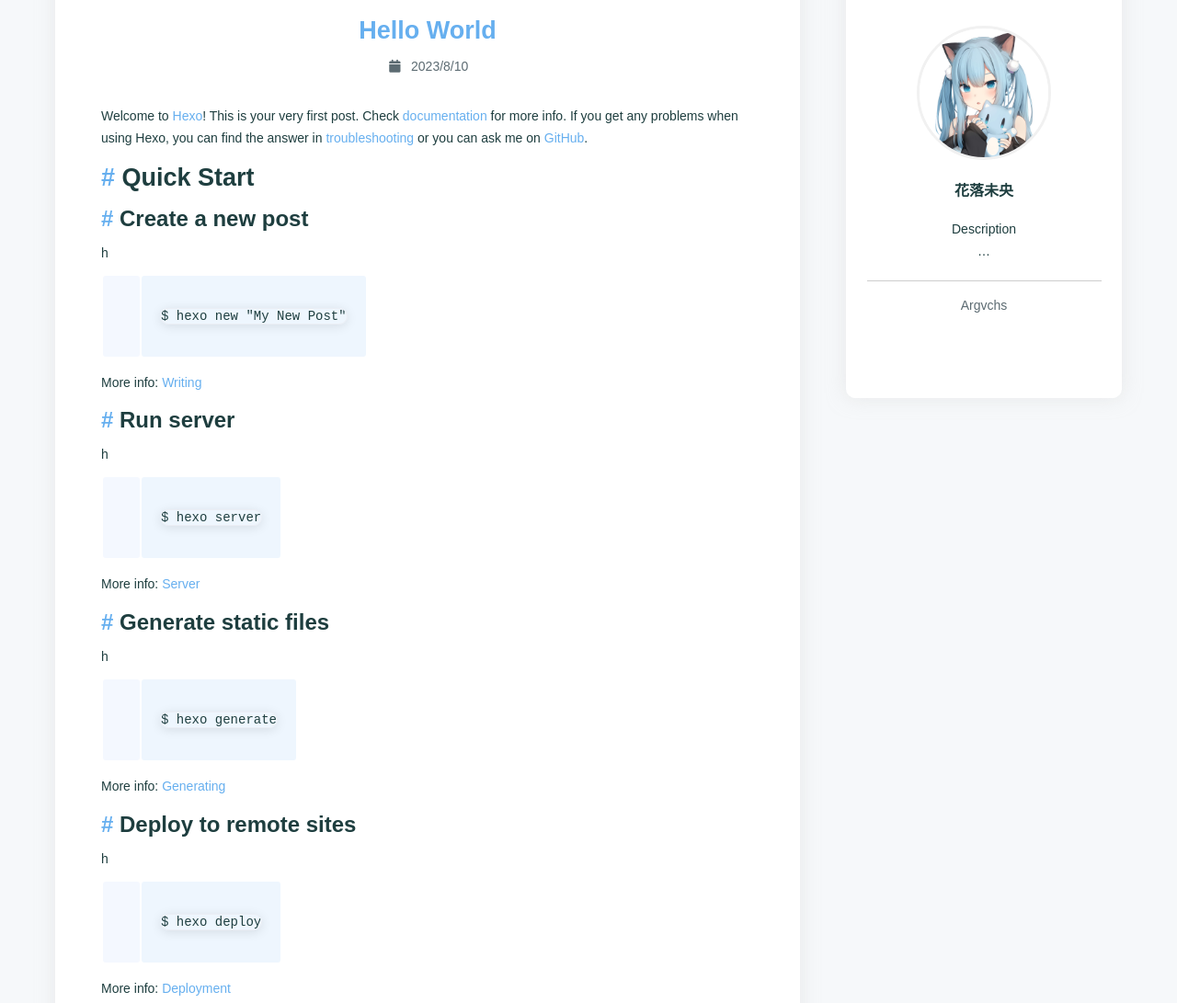
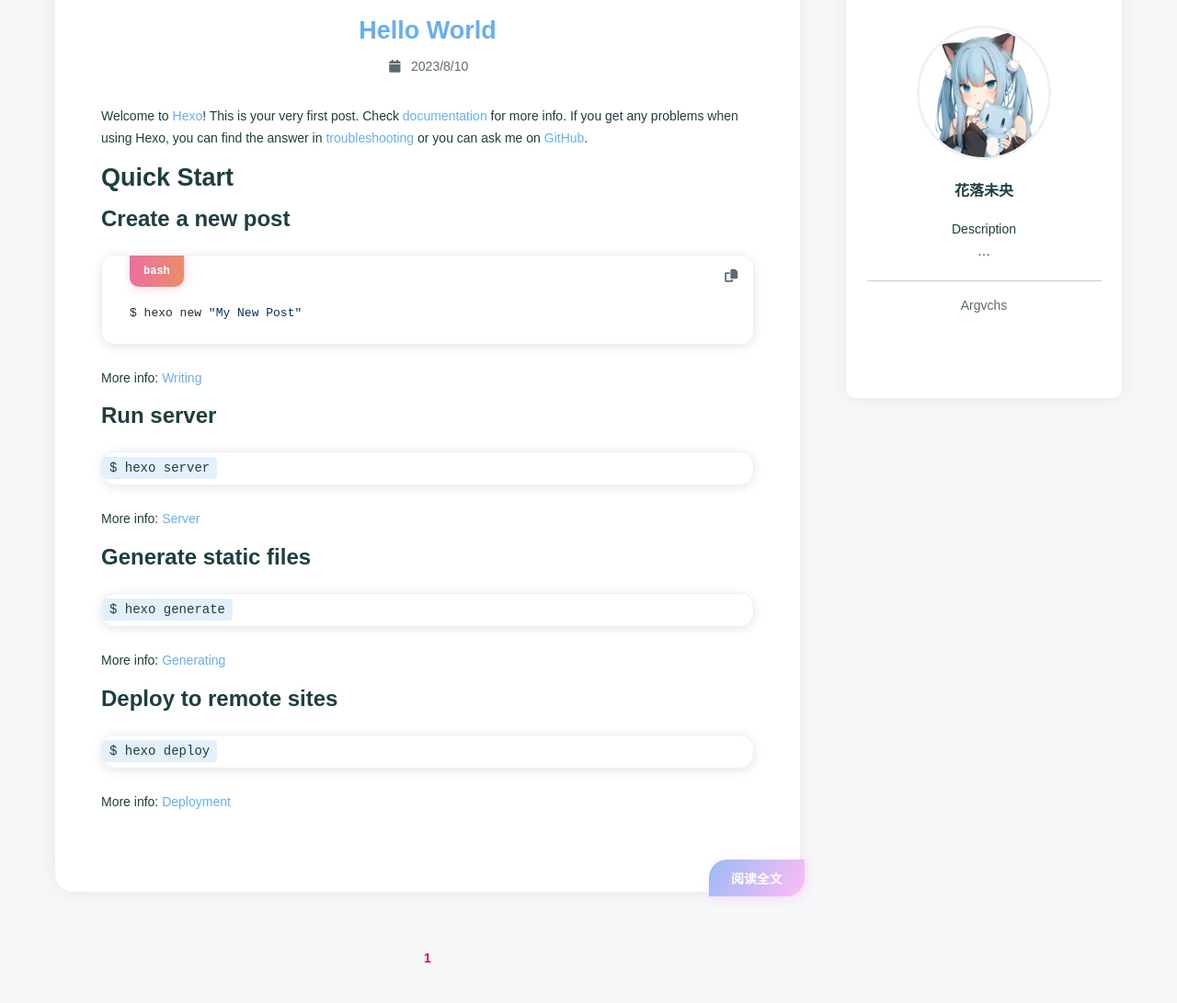
Before and after one commit to it-rui/it-rui.githup.io, a plain HTML site: page index.html in a window 1280 px wide. Shown: the part 867-1958 px from the top of the page at 92% size. Drawn offline with nearby package versions, Linux system fonts and the light colour scheme; a script that the page names is missing; a web font is replaced by a local one.

Commit message:
Site updated: 2023-08-10 15:25:28

```diff
--- a/index.html
+++ b/index.html
@@ -168,15 +168,18 @@
         <div class="content" v-pre>
 
             <p>Welcome to <a target="_blank" rel="noopener" href="https://hexo.io/">Hexo</a>! This is your very first post. Check <a target="_blank" rel="noopener" href="https://hexo.io/docs/">documentation</a> for more info. If you get any problems when using Hexo, you can find the answer in <a target="_blank" rel="noopener" href="https://hexo.io/docs/troubleshooting.html">troubleshooting</a> or you can ask me on <a target="_blank" rel="noopener" href="https://github.com/hexojs/hexo/issues">GitHub</a>.</p>
-<h2 id="quick-start"><a class="markdownIt-Anchor" href="#quick-start">#</a> Quick Start</h2>
-<h3 id="create-a-new-post"><a class="markdownIt-Anchor" href="#create-a-new-post">#</a> Create a new post</h3>
-<figure class="highlight bash"><figcaption data-lang="bash"><span>h</span></figcaption><table><tr><td data-num="1"></td><td><pre>$ hexo new <span class="token string">"My New Post"</span></pre></td></tr></table></figure><p>More info: <a target="_blank" rel="noopener" href="https://hexo.io/docs/writing.html">Writing</a></p>
-<h3 id="run-server"><a class="markdownIt-Anchor" href="#run-server">#</a> Run server</h3>
-<figure class="highlight bash"><figcaption data-lang="bash"><span>h</span></figcaption><table><tr><td data-num="1"></td><td><pre>$ hexo server</pre></td></tr></table></figure><p>More info: <a target="_blank" rel="noopener" href="https://hexo.io/docs/server.html">Server</a></p>
-<h3 id="generate-static-files"><a class="markdownIt-Anchor" href="#generate-static-files">#</a> Generate static files</h3>
-<figure class="highlight bash"><figcaption data-lang="bash"><span>h</span></figcaption><table><tr><td data-num="1"></td><td><pre>$ hexo generate</pre></td></tr></table></figure><p>More info: <a target="_blank" rel="noopener" href="https://hexo.io/docs/generating.html">Generating</a></p>
-<h3 id="deploy-to-remote-sites"><a class="markdownIt-Anchor" href="#deploy-to-remote-sites">#</a> Deploy to remote sites</h3>
-<figure class="highlight bash"><figcaption data-lang="bash"><span>h</span></figcaption><table><tr><td data-num="1"></td><td><pre>$ hexo deploy</pre></td></tr></table></figure><p>More info: <a target="_blank" rel="noopener" href="https://hexo.io/docs/one-command-deployment.html">Deployment</a></p>
+<h2 id="Quick-Start"><a href="#Quick-Start" class="headerlink" title="Quick Start"></a>Quick Start</h2><h3 id="Create-a-new-post"><a href="#Create-a-new-post" class="headerlink" title="Create a new post"></a>Create a new post</h3><pre><code class="bash">$ hexo new &quot;My New Post&quot;
+</code></pre>
+<p>More info: <a target="_blank" rel="noopener" href="https://hexo.io/docs/writing.html">Writing</a></p>
+<h3 id="Run-server"><a href="#Run-server" class="headerlink" title="Run server"></a>Run server</h3><pre><code class="bash">$ hexo server
+</code></pre>
+<p>More info: <a target="_blank" rel="noopener" href="https://hexo.io/docs/server.html">Server</a></p>
+<h3 id="Generate-static-files"><a href="#Generate-static-files" class="headerlink" title="Generate static files"></a>Generate static files</h3><pre><code class="bash">$ hexo generate
+</code></pre>
+<p>More info: <a target="_blank" rel="noopener" href="https://hexo.io/docs/generating.html">Generating</a></p>
+<h3 id="Deploy-to-remote-sites"><a href="#Deploy-to-remote-sites" class="headerlink" title="Deploy to remote sites"></a>Deploy to remote sites</h3><pre><code class="bash">$ hexo deploy
+</code></pre>
+<p>More info: <a target="_blank" rel="noopener" href="https://hexo.io/docs/one-command-deployment.html">Deployment</a></p>
 
 
         </div>
@@ -214,8 +217,7 @@
         </div>
         <div class="name">花落未央</div>
         <div class="description">
-            <p>Description<br>
-…</p>
+            <p>Description<br>…</p>
 
         </div>
 
```
Also changed, not shown: 2023/08/10/hello-world/index.html (+12 -9 lines).
